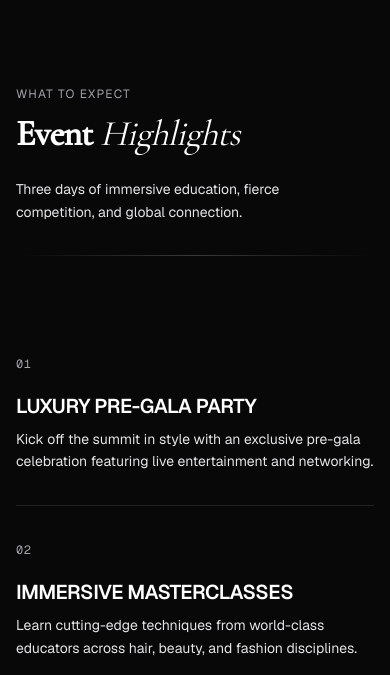
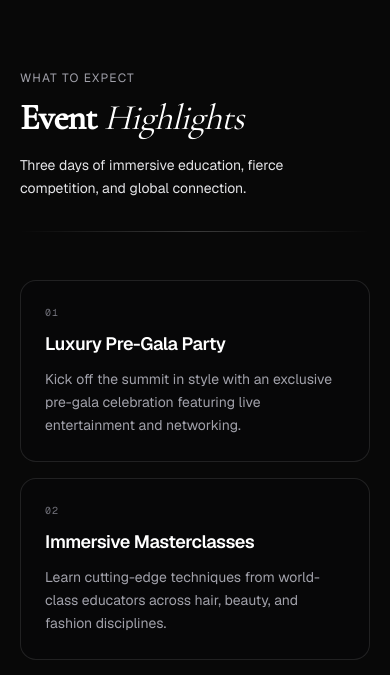
Before and after one commit to alexis800-glitch/hebs-lagos-2026, a Next.js app: page / in a window 390 px wide. Shown: the part 854-1529 px from the top of the page. Built offline with nearby package versions, Linux system fonts and the light colour scheme.

Commit message:
auto: mobile-first refactor — bento grid highlights, touch targets, fluid padding across Hero/Navbar/Footer

```diff
--- a/components/EventHighlights.tsx
+++ b/components/EventHighlights.tsx
@@ -9,47 +9,53 @@ const highlights = [
   {
     title: "Luxury Pre-Gala Party",
     desc: "Kick off the summit in style with an exclusive pre-gala celebration featuring live entertainment and networking.",
+    index: "01",
   },
   {
     title: "Immersive Masterclasses",
     desc: "Learn cutting-edge techniques from world-class educators across hair, beauty, and fashion disciplines.",
+    index: "02",
   },
   {
     title: "Panel Discussions",
     desc: "Gain insight from industry leaders on trends, business growth, and the future of the beauty industry.",
+    index: "03",
   },
   {
     title: "Creative Competitions",
     desc: "Compete in high-stakes creative challenges with $35,000 in prizes up for grabs.",
+    index: "04",
   },
   {
     title: "Networking",
     desc: "Connect with hundreds of professionals, brands, and collaborators from around the world.",
+    index: "05",
   },
   {
     title: "Hands-On Learning",
     desc: "Participate in live demonstrations and interactive workshops to sharpen your skills.",
+    index: "06",
   },
 ];
 
 const container = {
   hidden: {},
-  visible: { transition: { staggerChildren: 0.08 } },
+  visible: { transition: { staggerChildren: 0.07 } },
 };
 
-const row = {
+const card = {
   hidden: { opacity: 0, y: 24 },
-  visible: { opacity: 1, y: 0, transition: { duration: 0.6, ease: EASE } },
+  visible: { opacity: 1, y: 0, transition: { duration: 0.55, ease: EASE } },
 };
 
 export default function EventHighlights() {
   const mounted = useMounted();
 
   return (
-    <section id="highlights" className="py-24 px-4 bg-[#080808]">
+    <section id="highlights" className="py-20 md:py-24 px-5 sm:px-8 md:px-12 bg-[#080808]">
       <div className="max-w-6xl mx-auto">
         {/* Header */}
-        <div className="pb-8 mb-16 flex flex-col md:flex-row md:items-end md:justify-between gap-6 relative">
+        <div className="pb-8 mb-12 flex flex-col md:flex-row md:items-end md:justify-between gap-4 relative">
           <div className="absolute bottom-0 left-0 right-0 h-[1px] bg-gradient-to-r from-transparent via-white/20 to-transparent" />
           <div>
             <p className="font-sans text-xs uppercase tracking-widest text-zinc-400 mb-3">What to Expect</p>
@@ -57,38 +63,32 @@ export default function EventHighlights() {
               Event <span className="italic font-normal">Highlights</span>
             </h2>
           </div>
-          <p className="font-sans text-sm text-zinc-200 max-w-xs leading-relaxed text-left">
+          <p className="font-sans text-sm text-zinc-200 max-w-xs leading-relaxed">
             Three days of immersive education, fierce competition, and global connection.
           </p>
         </div>
 
-        {/* Flat linear panel list */}
+        {/* Bento grid */}
         <motion.div
           variants={container}
           initial={mounted ? "hidden" : false}
           whileInView="visible"
           viewport={{ once: true, amount: 0.1 }}
+          className="grid grid-cols-1 md:grid-cols-2 lg:grid-cols-3 gap-4 md:gap-6"
         >
-          {highlights.map((h, index) => (
+          {highlights.map((h) => (
             <motion.div
               key={h.title}
-              variants={row}
-              className="group flex flex-col md:flex-row md:items-start gap-4 md:gap-12 border-b border-white/10 py-8"
+              variants={card}
+              className="group bg-zinc-950/40 border border-white/10 hover:border-white/20 rounded-2xl p-6 flex flex-col gap-3 transition-colors duration-300 min-h-[160px]"
             >
-              {/* Serial index */}
-              <span className="text-zinc-400 font-mono text-xs tracking-wider mb-1 block md:w-20 shrink-0 pt-1">
-                {String(index + 1).padStart(2, "0")}
-              </span>
-
-              {/* Content */}
-              <div className="flex-1">
-                <h3 className="text-white font-semibold text-xl tracking-tight uppercase group-hover:text-neutral-300 transition-colors duration-200 mb-2">
-                  {h.title}
-                </h3>
-                <p className="text-zinc-200 text-sm md:text-base text-left leading-relaxed mt-2 block">
-                  {h.desc}
-                </p>
-              </div>
+              <span className="font-mono text-[10px] tracking-widest text-zinc-500 uppercase">{h.index}</span>
+              <h3 className="text-white font-semibold text-lg tracking-tight leading-snug group-hover:text-zinc-200 transition-colors duration-200">
+                {h.title}
+              </h3>
+              <p className="text-zinc-400 text-sm leading-relaxed flex-1">
+                {h.desc}
+              </p>
             </motion.div>
           ))}
         </motion.div>
--- a/components/Footer.tsx
+++ b/components/Footer.tsx
@@ -62,7 +62,7 @@ export default function Footer() {
 
   return (
     <footer
-      className="relative py-20 px-4"
+      className="relative py-20 px-5 sm:px-8"
       style={{ background: "#0a0a0a", borderTop: "1px solid rgba(155,89,182,0.2)" }}
     >
       <div className="max-w-6xl mx-auto">
--- a/components/Hero.tsx
+++ b/components/Hero.tsx
@@ -16,7 +16,7 @@ export default function Hero() {
     <>
       <section
         id="home"
-        className="relative w-full min-h-screen flex flex-col items-center justify-center px-6 text-center overflow-hidden bg-black"
+        className="relative w-full min-h-screen flex flex-col items-center justify-center px-5 sm:px-8 text-center overflow-hidden bg-black"
       >
 
       {/* ── Layer 0: Cinematic video background ── */}
@@ -152,7 +152,7 @@ export default function Hero() {
               href="https://hebseventportal.com"
               target="_blank"
               rel="noopener noreferrer"
-              className="w-full md:w-auto bg-white text-black font-semibold text-sm tracking-wide py-3 md:py-2.5 px-6 rounded-lg border border-white/10 whitespace-nowrap inline-flex items-center justify-center shadow-md hover:scale-[1.01] active:scale-[0.99] transition-transform cursor-pointer font-sans"
+              className="w-full md:w-auto bg-white text-black font-semibold text-sm tracking-wide py-3 md:py-2.5 px-6 rounded-lg border border-white/10 whitespace-nowrap inline-flex items-center justify-center shadow-md hover:scale-[1.01] active:scale-[0.99] transition-transform cursor-pointer font-sans touch-manipulation select-none"
             >
               Get Your Tickets
             </a>
--- a/components/Navbar.tsx
+++ b/components/Navbar.tsx
@@ -210,7 +210,7 @@ export default function Navbar() {
 
           {/* Hamburger — morphs into X on open */}
           <button
-            className="md:hidden relative z-10 flex items-center justify-center w-8 h-8"
+            className="md:hidden relative z-10 flex items-center justify-center w-11 h-11 touch-manipulation select-none"
             onClick={() => setMenuOpen((o) => !o)}
             aria-label="Toggle menu"
           >
@@ -376,7 +376,7 @@ export default function Navbar() {
             target="_blank"
             rel="noopener noreferrer"
             onClick={closeMenu}
-            className="block w-full text-center font-sans text-sm font-medium py-4 bg-white text-black hover:bg-zinc-200 rounded-full transition-all duration-200 tracking-wide"
+            className="block w-full text-center font-sans text-sm font-medium py-4 bg-white text-black hover:bg-zinc-200 rounded-full transition-all duration-200 tracking-wide touch-manipulation select-none"
           >
             Get Tickets ↗
           </a>
```
